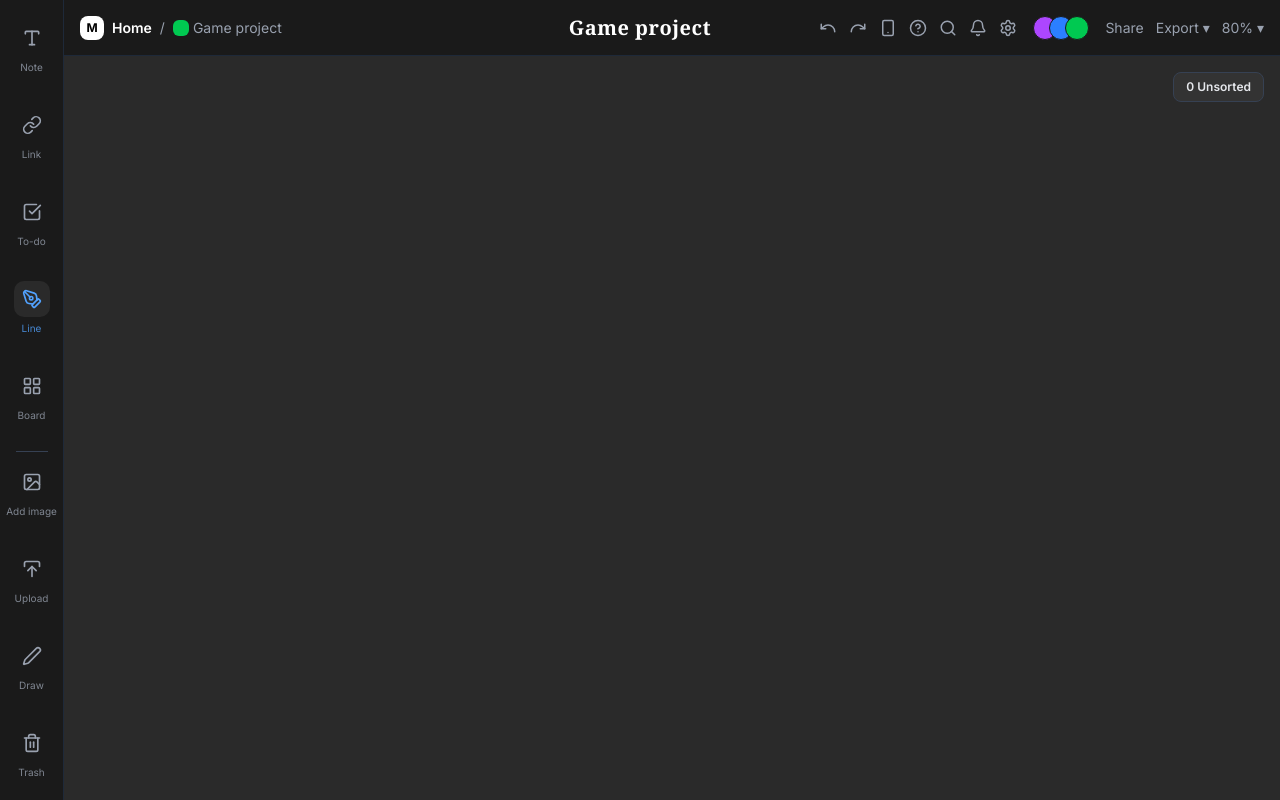
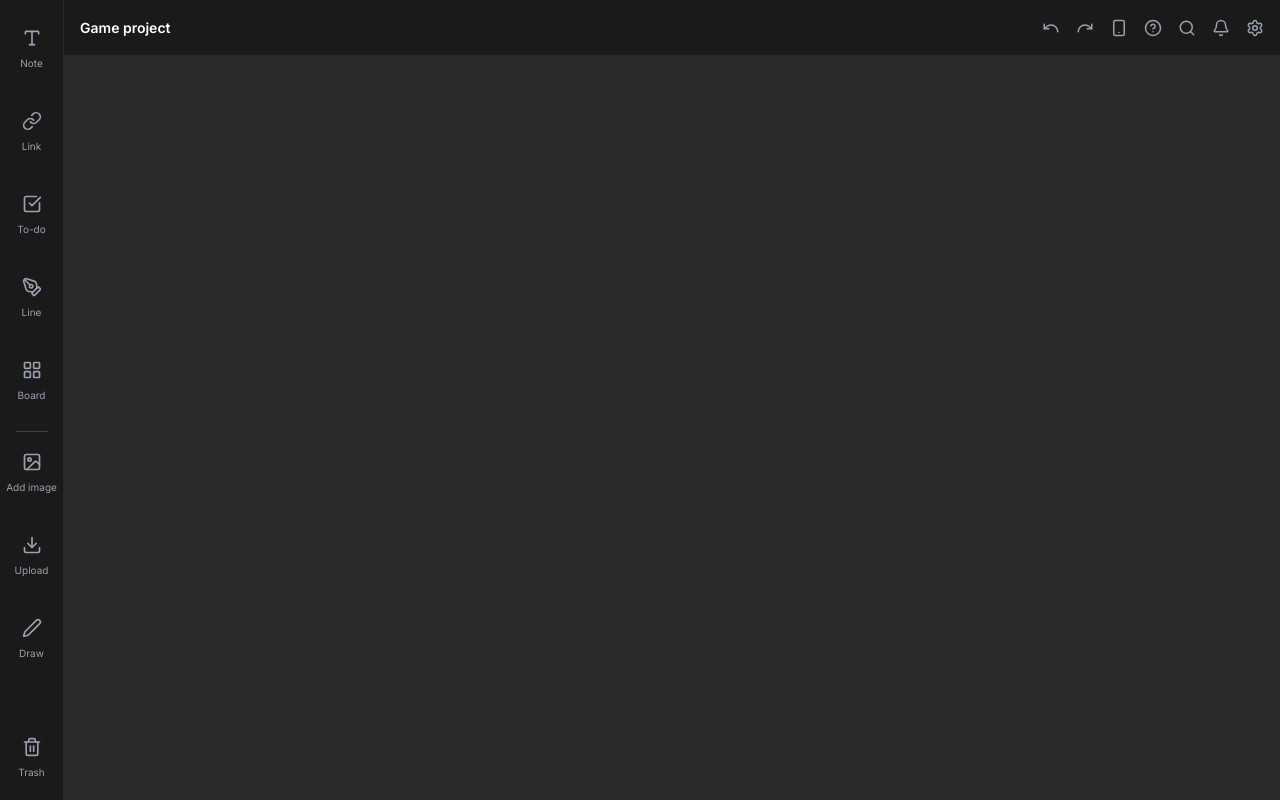
Before and after one commit to MayonaiseMaymay/Milanote, a Next.js app: page / in a window 1280 px wide. Built offline with nearby package versions, Linux system fonts and the light colour scheme.

Commit message:
fixed get_node_board

```diff
--- a/components/ui/get_node_Board.tsx
+++ b/components/ui/get_node_Board.tsx
@@ -1,10 +1,10 @@
 "use client";
 
 import React, { useState } from "react";
-import Get_node_Text from "./get_node_Text"; // bzw. TextNode, wenn du den Namen geändert hast
-import ToDoList from "@/components/ui/get_node_ToDoList";
+import Get_node_Text from "./get_node_Text";
+import ToDoListManager from "@/components/ui/get_node_ToDoList";
+
 import {
-  Home,
   Search,
   Bell,
   Settings,
@@ -19,10 +19,12 @@ import {
   CheckSquare,
   PenTool,
   Trash,
-  Share,
   Download,
   Pen,
 } from "lucide-react";
+
+// ================= TYPES =================
+type Tool = "note" | "link" | null;
 
 interface NodeItem {
   id: string;
@@ -30,149 +32,213 @@ interface NodeItem {
   y: number;
 }
 
+interface LinkItem {
+  id: string;
+  x: number;
+  y: number;
+  url: string;
+}
+
+// ================= MAIN =================
 export default function GetNodeBoard() {
+  const [tool, setTool] = useState<Tool>(null);
+
   const [nodes, setNodes] = useState<NodeItem[]>([]);
+  const [links, setLinks] = useState<LinkItem[]>([]);
 
-  // Logik für das Text-Node (Note)
-  const addTextNodeClick = () => {
-    setNodes([...nodes, { id: crypto.randomUUID(), x: 50, y: 50 }]);
-  };
+  const [dragging, setDragging] = useState<{
+    type: "node" | "link";
+    id: string;
+  } | null>(null);
 
-  const handleDragOver = (e: React.DragEvent<HTMLDivElement>) => {
-    e.preventDefault();
-  };
+  const [offset, setOffset] = useState({ x: 0, y: 0 });
 
+  // ================= DROP =================
   const handleDrop = (e: React.DragEvent<HTMLDivElement>) => {
     e.preventDefault();
+
+    const rect = e.currentTarget.getBoundingClientRect();
+    const x = e.clientX - rect.left;
+    const y = e.clientY - rect.top;
+
     const nodeType = e.dataTransfer.getData("node-type");
 
     if (nodeType === "Note") {
-      const rect = e.currentTarget.getBoundingClientRect();
-      const x = e.clientX - rect.left;
-      const y = e.clientY - rect.top;
-      setNodes([...nodes, { id: crypto.randomUUID(), x, y }]);
+      setNodes((prev) => [...prev, { id: crypto.randomUUID(), x, y }]);
+    }
+
+    if (nodeType === "Link") {
+      setLinks((prev) => [
+        ...prev,
+        {
+          id: crypto.randomUUID(),
+          x,
+          y,
+          url: "",
+        },
+      ]);
     }
   };
 
-  const handleDeleteNode = (id: string) => {
-    setNodes(nodes.filter((node) => node.id !== id));
+  // ================= DRAG =================
+  const startDrag = (
+    e: React.PointerEvent,
+    type: "node" | "link",
+    id: string,
+    x: number,
+    y: number,
+  ) => {
+    setDragging({ type, id });
+
+    setOffset({
+      x: e.clientX - x,
+      y: e.clientY - y,
+    });
   };
 
+  const onMove = (e: React.PointerEvent<HTMLDivElement>) => {
+    if (!dragging) return;
+
+    const rect = e.currentTarget.getBoundingClientRect();
+
+    const x = e.clientX - rect.left - offset.x;
+    const y = e.clientY - rect.top - offset.y;
+
+    if (dragging.type === "node") {
+      setNodes((prev) =>
+        prev.map((n) => (n.id === dragging.id ? { ...n, x, y } : n)),
+      );
+    }
+
+    if (dragging.type === "link") {
+      setLinks((prev) =>
+        prev.map((l) => (l.id === dragging.id ? { ...l, x, y } : l)),
+      );
+    }
+  };
+
+  const stopDrag = () => setDragging(null);
+
+  // ================= UI =================
   return (
     <div className="flex w-full h-full bg-[#222222] text-gray-200 font-sans overflow-hidden">
-      {/* SIDEBAR */}
+      {/* ================= SIDEBAR ================= */}
       <aside className="w-16 bg-[#1a1a1a] border-r border-gray-800 flex flex-col items-center py-4 flex-shrink-0 z-10">
         <div className="space-y-6 flex-1 w-full">
-          {/* Note Button (Nutzt normales onClick und Drag) */}
           <SidebarIcon
             icon={<Type size={20} />}
             label="Note"
-            onClick={addTextNodeClick}
-            draggable={true}
-            onDragStart={(e) => {
-              e.dataTransfer.setData("node-type", "Note");
-            }}
+            active={tool === "note"}
+            onClick={() => setTool("note")}
+            draggable
+            onDragStart={(e) => e.dataTransfer.setData("node-type", "Note")}
           />
 
-          <SidebarIcon icon={<Link size={20} />} label="Link" />
+          <SidebarIcon
+            icon={<Link size={20} />}
+            label="Link"
+            active={tool === "link"}
+            onClick={() => setTool("link")}
+            draggable
+            onDragStart={(e) => e.dataTransfer.setData("node-type", "Link")}
+          />
 
-          {/* To-do Button (Kein onClick nötig, wird vom Manager im Hintergrund abgefangen) */}
           <SidebarIcon icon={<CheckSquare size={20} />} label="To-do" />
+          <SidebarIcon icon={<PenTool size={20} />} label="Line" />
+          <SidebarIcon icon={<LayoutGrid size={20} />} label="Board" />
 
-          <SidebarIcon icon={<PenTool size={20} />} label="Line" active />
-          <SidebarIcon icon={<LayoutGrid size={20} />} label="Board" />
-          <div className="w-8 h-px bg-gray-700 mx-auto my-2"></div>
+          <div className="w-8 h-px bg-gray-700 mx-auto my-2" />
+
           <SidebarIcon icon={<ImageIcon size={20} />} label="Add image" />
-          <SidebarIcon
-            icon={<Download size={20} className="rotate-180" />}
-            label="Upload"
-          />
+          <SidebarIcon icon={<Download size={20} />} label="Upload" />
           <SidebarIcon icon={<Pen size={20} />} label="Draw" />
         </div>
 
-        <div className="w-full">
-          {/* Trash Button (Kein onClick nötig, wird vom Trash-Manager im Hintergrund abgefangen) */}
-          <SidebarIcon icon={<Trash size={20} />} label="Trash" />
-        </div>
+        <SidebarIcon icon={<Trash size={20} />} label="Trash" />
       </aside>
 
-      {/* MAIN */}
+      {/* ================= MAIN ================= */}
       <div className="flex flex-col flex-1">
         {/* TOPBAR */}
         <header className="h-14 bg-[#1a1a1a] border-b border-gray-800 flex items-center justify-between px-4 flex-shrink-0">
           <div className="flex items-center space-x-2 text-sm text-gray-400">
-            <div className="w-6 h-6 bg-white rounded-md flex items-center justify-center">
-              <span className="text-black font-bold text-xs">M</span>
-            </div>
-            <span className="font-semibold text-white">Home</span>
-            <span>/</span>
-            <div className="flex items-center space-x-1">
-              <div className="w-4 h-4 bg-green-500 rounded-sm"></div>
-              <span>Game project</span>
-            </div>
-          </div>
-
-          <div className="absolute left-1/2 transform -translate-x-1/2">
-            <h1 className="text-xl font-serif font-bold text-white tracking-wide">
-              Game project
-            </h1>
+            <span className="text-white font-semibold">Game project</span>
           </div>
 
           <div className="flex items-center space-x-4 text-gray-400">
-            <div className="flex space-x-3">
-              <Undo size={18} className="cursor-pointer hover:text-white" />
-              <Redo size={18} className="cursor-pointer hover:text-white" />
-              <Smartphone
-                size={18}
-                className="cursor-pointer hover:text-white"
-              />
-              <HelpCircle
-                size={18}
-                className="cursor-pointer hover:text-white"
-              />
-              <Search size={18} className="cursor-pointer hover:text-white" />
-              <Bell size={18} className="cursor-pointer hover:text-white" />
-              <Settings size={18} className="cursor-pointer hover:text-white" />
-            </div>
-
-            <div className="flex -space-x-2">
-              <div className="w-6 h-6 rounded-full bg-purple-500 border border-[#1a1a1a]" />
-              <div className="w-6 h-6 rounded-full bg-blue-500 border border-[#1a1a1a]" />
-              <div className="w-6 h-6 rounded-full bg-green-500 border border-[#1a1a1a]" />
-            </div>
-
-            <div className="flex space-x-3 text-sm">
-              <button className="hover:text-white">Share</button>
-              <button className="hover:text-white">Export ▾</button>
-              <button className="hover:text-white">80% ▾</button>
-            </div>
+            <Undo size={18} />
+            <Redo size={18} />
+            <Smartphone size={18} />
+            <HelpCircle size={18} />
+            <Search size={18} />
+            <Bell size={18} />
+            <Settings size={18} />
           </div>
         </header>
 
-        {/* 🔥 CANVAS */}
+        {/* ================= CANVAS ================= */}
         <main
-          className="flex-1 relative overflow-hidden bg-[#2a2a2a]"
-          onDragOver={handleDragOver}
+          className="flex-1 relative bg-[#2a2a2a]"
+          onDragOver={(e) => e.preventDefault()}
           onDrop={handleDrop}
+          onPointerMove={onMove}
+          onPointerUp={stopDrag}
         >
-          {/* Badge */}
-          <div className="absolute top-4 right-4 bg-[#333] px-3 py-1.5 rounded-md text-xs font-semibold border border-gray-700 z-10">
-            {nodes.length} Unsorted
-          </div>
-
           <div className="relative w-full h-full">
-            {/* Deine Text-Nodes rendern */}
+            {/* NOTES */}
             {nodes.map((node) => (
-              <Get_node_Text
+              <div
                 key={node.id}
-                initialX={node.x}
-                initialY={node.y}
-                onDelete={() => handleDeleteNode(node.id)}
-              />
+                className="absolute"
+                style={{ left: node.x, top: node.y }}
+                onPointerDown={(e) =>
+                  startDrag(e, "node", node.id, node.x, node.y)
+                }
+              >
+                <Get_node_Text
+                  initialX={0}
+                  initialY={0}
+                  onDelete={() =>
+                    setNodes((prev) => prev.filter((n) => n.id !== node.id))
+                  }
+                />
+              </div>
             ))}
 
-            {/* Rendering des To-do und Trash Managers */}
-            <ToDoList />
+            {/* LINKS */}
+            {links.map((link) => (
+              <div
+                key={link.id}
+                className="absolute"
+                style={{ left: link.x, top: link.y }}
+                onPointerDown={(e) =>
+                  startDrag(e, "link", link.id, link.x, link.y)
+                }
+              >
+                <div className="bg-[#1f1f1f] border border-gray-700 p-3 rounded-md w-56">
+                  <input
+                    className="w-full bg-transparent border border-gray-700 p-1 text-sm text-gray-200"
+                    placeholder="https://..."
+                    value={link.url}
+                    onChange={(e) => {
+                      const value = e.target.value;
+                      setLinks((prev) =>
+                        prev.map((l) =>
+                          l.id === link.id ? { ...l, url: value } : l,
+                        ),
+                      );
+                    }}
+                  />
+                </div>
+              </div>
+            ))}
+
+            {/* TODO OVERLAY */}
+            <div className="absolute inset-0 pointer-events-none">
+              <div className="pointer-events-auto">
+                <ToDoListManager />
+              </div>
+            </div>
           </div>
         </main>
       </div>
@@ -180,7 +246,7 @@ export default function GetNodeBoard() {
   );
 }
 
-// Aufgeräumte Hilfskomponente
+// ================= SIDEBAR ICON =================
 const SidebarIcon = ({
   icon,
   label,
@@ -200,17 +266,11 @@ const SidebarIcon = ({
     onClick={onClick}
     draggable={draggable}
     onDragStart={onDragStart}
-    className={`flex flex-col items-center justify-center cursor-pointer group w-full py-1 select-none ${
+    className={`flex flex-col items-center cursor-pointer w-full py-1 ${
       active ? "text-blue-400" : "text-gray-400 hover:text-white"
     }`}
   >
-    <div
-      className={`p-2 rounded-lg transition-colors duration-150 ${
-        active ? "bg-[#2a2a2a]" : "group-hover:bg-[#2a2a2a]"
-      }`}
-    >
-      {icon}
-    </div>
-    <span className="text-[10px] mt-1 opacity-80">{label}</span>
+    <div className="p-2">{icon}</div>
+    <span className="text-[10px]">{label}</span>
   </div>
 );
```
